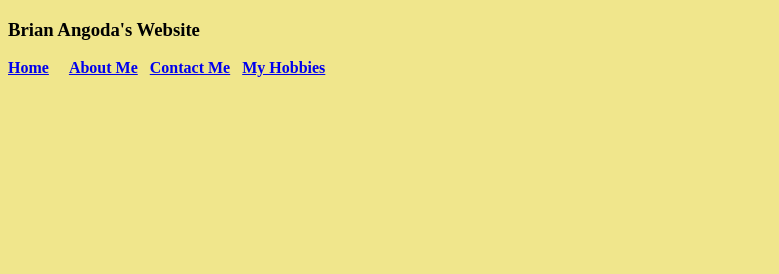
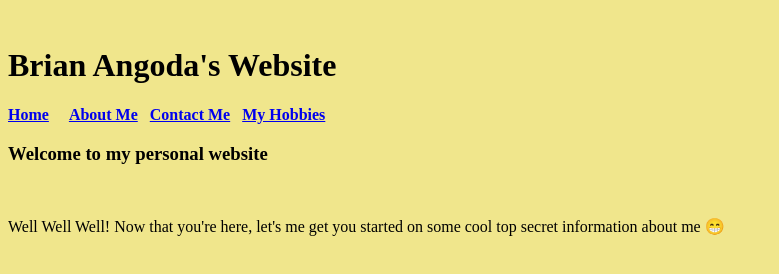
Before and after one commit to Brianoop/personal.brianoop.github.io, a plain HTML site: page index.html in a window 1280 px wide. Shown: the whole page, without its empty margins (0-779 px from the left). Drawn offline with Linux system fonts and the light colour scheme.

Commit message:
created a paragraph

```diff
--- a/index.html
+++ b/index.html
@@ -10,13 +10,20 @@
 </head>
 <body bgcolor="khaki">
     <header>
-        <div>
-            <h3>Brian Angoda's Website</h3>
+        &nbsp;&nbsp;&nbsp;  <div>
+            <h1>Brian Angoda's Website</h1>
             <a href="index.html"><strong>Home</strong></a> &nbsp;&nbsp;&nbsp;
             <a href="about.html"><strong>About Me</strong></a>&nbsp;&nbsp;
             <a href="contact.html"><strong>Contact Me</strong></a>&nbsp;&nbsp;
             <a href="hobbies.html"><strong>My Hobbies</strong></a>&nbsp;&nbsp;
         </div>
     </header>
+    <main>
+        <h3>Welcome to my personal website</h3>
+        <br>
+        <p>Well Well Well! Now that you're here, let's me get you started on some cool top secret information about me 😁</p>
+        <br>
+
+    </main>
 </body>
 </html>
```
Also changed, not shown: about.html (+1 -1 lines), contact.html (+1 -1 lines), hobbies.html (+1 -1 lines).
